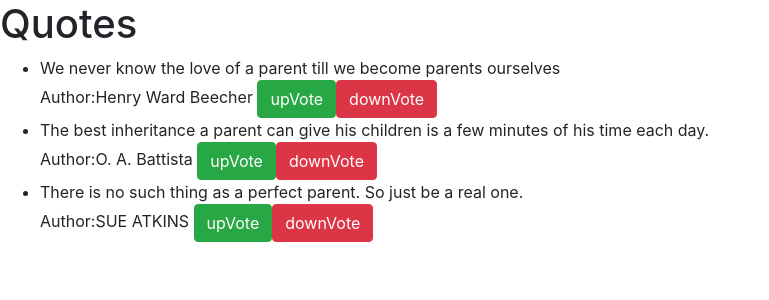
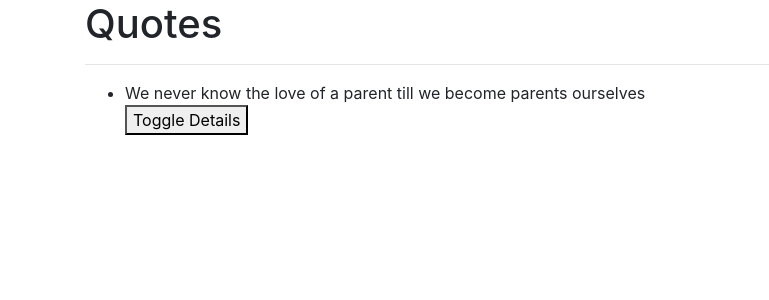
Before and after one commit to BernardMairura/quotes, an Angular app: page / in a window 1280 px wide. Shown: the top 300 px of the page, without its empty margins (0-769 px from the left). Built offline with nearby package versions, Linux system fonts and the light colour scheme.

Commit message:
highlight custom directive

```diff
--- a/src/app/components/quote-detail/quote-detail.component.html
+++ b/src/app/components/quote-detail/quote-detail.component.html
@@ -1,6 +1,4 @@
-
-<div>
-  Author:{{quote.author}}
-  <button type="button" class="btn btn-success">upVote</button>
-  <button type="button" class="btn btn-danger">downVote</button>
-</div>
+<p>
+    {{quote.name}}
+    <button (click)= 'quoteComplete(true)'>Completed</button>
+</p>
--- a/src/app/components/quote-detail/quote-detail.component.ts
+++ b/src/app/components/quote-detail/quote-detail.component.ts
@@ -1,4 +1,4 @@
-import { Component, OnInit,Input } from '@angular/core';
+import { Component, OnInit,Input, Output, EventEmitter } from '@angular/core';
 import {Quote}from 'src/app/quote'
 
 @Component({
@@ -9,9 +9,11 @@ import {Quote}from 'src/app/quote'
 export class QuoteDetailComponent implements OnInit {
 
   @Input() quote: Quote;
+  @Output() isComplete = new EventEmitter<boolean>();
 
-
-
+  quoteComplete(complete:boolean){
+    this.isComplete.emit(complete);
+  }
   constructor() { }
 
   ngOnInit(): void {
--- a/src/app/components/quote-form/quote-form.component.html
+++ b/src/app/components/quote-form/quote-form.component.html
@@ -1 +1,23 @@
-<p>quote-form works!</p>
+<div class="container-fluid">
+    <h2 class="text-center">Add a quote</h2>
+    <hr>
+    <form>
+        <div class="form-group">
+
+            <label for="name">Author</label>
+            <input type="text" required class="form-control" id="name">
+
+        </div>
+        <div class="form-group">
+
+            <label for="description">quote</label>
+            <textarea class="form-control" id="description" rows="4" required></textarea>
+
+        </div>
+        <div class="form-group">
+            <label for="complete">Completion</label>
+            <input type='date' id="complete" required>
+
+        </div>
+    </form>
+  </div>
--- a/src/app/components/quote-form/quote-form.component.ts
+++ b/src/app/components/quote-form/quote-form.component.ts
@@ -1,4 +1,5 @@
 import { Component, OnInit } from '@angular/core';
+import { Quote} from 'src/app/quote';
 
 @Component({
   selector: 'app-quote-form',
@@ -6,6 +7,12 @@ import { Component, OnInit } from '@angular/core';
   styleUrls: ['./quote-form.component.css']
 })
 export class QuoteFormComponent implements OnInit {
+  quotes: any;
+
+
+  toggleDetails(index: string | number){
+    this.quotes[index].showName = !this.quotes[index].showName;
+  }
 
   constructor() { }
 
--- a/src/app/components/quote/quote.component.html
+++ b/src/app/components/quote/quote.component.html
@@ -1,9 +1,12 @@
-<div>
-    <h1>Quotes</h1>
+<div class="container">
+  <h1>Quotes</h1>
+    <hr>
     <ul>
-        <li *ngFor='let quote of quotes'>
-          {{quote.quote}}
-          <app-quote-detail [quote]='quote'></app-quote-detail>
-        </li>
+      <div *ngFor='let quote of quotes;let i = index'>
+        <li>{{quote.quote}}</li>
+        <button (click)='toggleDetails(i)'>Toggle Details</button>
+        <app-quote-detail *ngIf='quote.showName' [quote]='quote' (isComplete) = 'completeGoal($event,i)'></app-quote-detail>
+      </div>
+
     </ul>
   </div>
--- a/src/app/components/quote/quote.component.ts
+++ b/src/app/components/quote/quote.component.ts
@@ -8,10 +8,23 @@ import { Component, OnInit } from '@angular/core';
 })
 export class QuoteComponent implements OnInit {
   quotes:Quote[] = [
-    {id:1,quote:'We never know the love of a parent till we become parents ourselves',author:'Henry Ward Beecher'},
-  {id:2,quote:'The best inheritance a parent can give his children is a few minutes of his time each day.',author:'O. A. Battista'},
-  {id:3,quote:'There is no such thing as a perfect parent. So just be a real one.',author:'SUE ATKINS'},
-];
+    new Quote(1,'We never know the love of a parent till we become parents ourselves','Henry Ward Beecher','Bernard')
+  ];
+
+   /* new Quote(1,'We never know the love of a parent till we become parents ourselves','Henry Ward Beecher',new Date(2020,3,14)),
+    new Quote(2,'The best inheritance a parent can give his children is a few minutes of his time each day.','O. A. Battista',new Date(2020,3,14)),
+    new Quote(3,'There is no such thing as a perfect parent. So just be a real one.','SUE ATKINS',new Date(2020,3,14)),
+];*/
+toggleDetails(index: string | number){
+  this.quotes[index].showName = !this.quotes[index].showName;
+}
+
+completeQuote(isComplete, index){
+  if (isComplete) {
+    this.quotes.splice(index,1);
+  }
+}
+
 
 
   constructor() { }
--- /dev/null
+++ b/src/app/highlight.directive.ts
@@ -0,0 +1,10 @@
+import { Directive } from '@angular/core';
+
+@Directive({
+  selector: '[appHighlight]'
+})
+export class HighlightDirective {
+
+  constructor() { }
+
+}
--- a/src/app/quote.ts
+++ b/src/app/quote.ts
@@ -1,6 +1,6 @@
 export class Quote {
-    public id:number;
-    public quote:string;
-    public author:string;
-
-}
+    showName: boolean;
+  constructor(public id: number,public quote: string,public author: string,public name:string){
+    this.showName=false;
+  }
+    }
```
Also changed, not shown: src/app/app.module.ts (+6 -2 lines), 1 other file (tests, documents, lock files or other folders).
